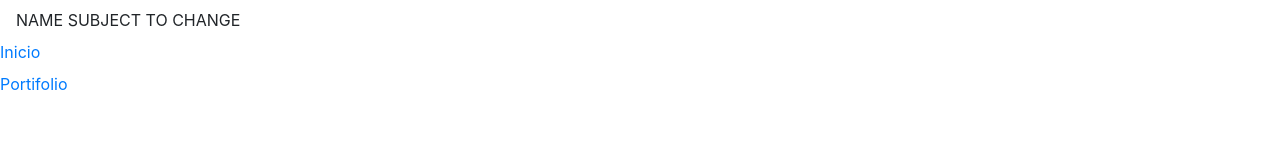
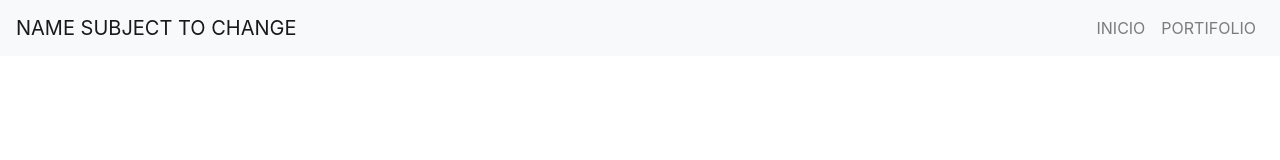
Before and after one commit to fregonics/blog, a plain HTML site: page index.html in a window 1280 px wide. Drawn offline with nearby package versions, Linux system fonts and the light colour scheme.

Commit message:
Adicionada interface básica da navbar - 0.0.0.1

```diff
--- a/index.html
+++ b/index.html
@@ -7,18 +7,22 @@
         <link rel="stylesheet" href="https://stackpath.bootstrapcdn.com/bootstrap/4.3.1/css/bootstrap.min.css" integrity="sha384-ggOyR0iXCbMQv3Xipma34MD+dH/1fQ784/j6cY/iJTQUOhcWr7x9JvoRxT2MZw1T" crossorigin="anonymous">
     </head>
     <body>
-        <div class="navbar">
-            <span class="logo navbar-logo">
+        <nav class="navbar navbar-expand-md navbar-light bg-light ">
+
+            <span class="logo navbar-brand">
                 NAME SUBJECT TO CHANGE
             </span>
-        </div>
-        <ul class="navbar-nav">
+
+            <div class="end d-flex w-100 justify-content-end">
+                <ul class="navbar-nav text-uppercase">
                     <li class="nav-item">
-                <a lclass="nav-link" href="index.html">Inicio</a>
+                        <a class="nav-link" href="index.html">Inicio</a>
                     </li>
                     <li class="nav-item">
                         <a class="nav-link" href="http://fregonics.github.io/portifolio">Portifolio</a>
                     </li>
                 </ul>
+            </div>
+        </nav>
     </body>
 </html>
```
Lines whose indentation alone changed are shown as unchanged.
